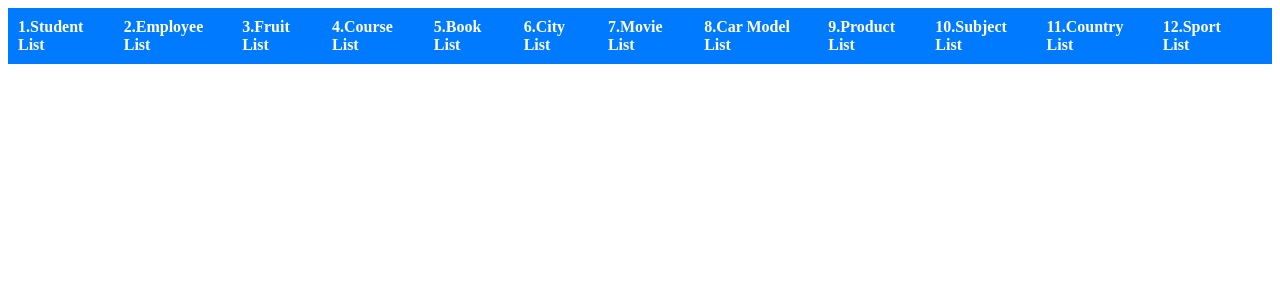
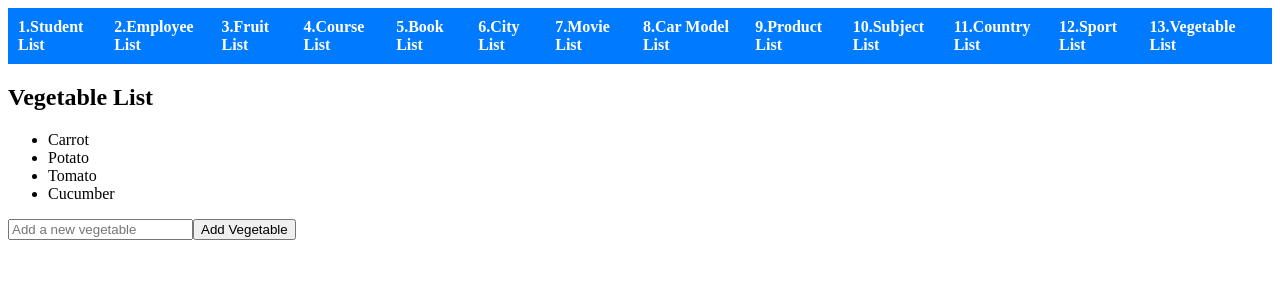
Before and after one commit to Xavierbaliw/Activity15-Angular-with-TypeScript-and-Data-Structures, an Angular app: page /vegetablelist in a window 1280 px wide. Before the commit this address led to /. Shown: the top 300 px of the page. Built offline with nearby package versions, Linux system fonts and the light colour scheme.

Commit message:
13TH COMMIT vegetablelist

```diff
--- a/src/app/app.component.html
+++ b/src/app/app.component.html
@@ -12,6 +12,7 @@
     <li><a routerLink="subjectlist">10.Subject List</a></li>
     <li><a routerLink="countrylist">11.Country List</a></li>
     <li><a routerLink="sportlist">12.Sport List</a></li>
+    <li><a routerLink="vegetablelist">13.Vegetable List</a></li>
   </ul>
 </nav>
 <router-outlet></router-outlet>
--- a/src/app/app.module.ts
+++ b/src/app/app.module.ts
@@ -17,6 +17,7 @@ import {ProductListComponent} from "./component/product-list/product-list.compon
 import {SubjectListComponent} from "./component/subject-list/subject-list.component";
 import {CountryListComponent} from "./component/country-list/country-list.component";
 import {SportListComponent} from "./component/sport-list/sport-list.component";
+import {VegetableListComponent} from "./component/vegetable-list/vegetable-list.component";
 
 
 const routes: Routes = [
@@ -32,6 +33,7 @@ const routes: Routes = [
   {path: 'subjectlist', component: SubjectListComponent},
   {path: 'countrylist', component: CountryListComponent},
   {path: 'sportlist', component: SportListComponent},
+  {path: 'vegetablelist', component: VegetableListComponent},
   ]
 
 @NgModule ({
@@ -57,6 +59,7 @@ const routes: Routes = [
     SubjectListComponent,
     CountryListComponent,
     SportListComponent,
+    VegetableListComponent,
     ],
   providers: [
 
--- /dev/null
+++ b/src/app/component/vegetable-list/vegetable-list.component.html
@@ -0,0 +1,13 @@
+<div class="container">
+  <h2>Vegetable List</h2>
+  <ul>
+    <li *ngFor="let vegetable of vegetables">{{ vegetable }}</li>
+  </ul>
+
+  <input
+    type="text"
+    [(ngModel)]="newVegetable"
+    placeholder="Add a new vegetable"
+  />
+  <button (click)="addVegetable()">Add Vegetable</button>
+</div>
--- /dev/null
+++ b/src/app/component/vegetable-list/vegetable-list.component.ts
@@ -0,0 +1,18 @@
+import { Component } from '@angular/core';
+
+@Component({
+  selector: 'app-vegetable-list',
+  templateUrl: './vegetable-list.component.html',
+  styleUrl: './vegetable-list.component.css'
+})
+export class VegetableListComponent {
+  vegetables: string[] = ['Carrot', 'Potato', 'Tomato', 'Cucumber'];
+  newVegetable: string = '';
+
+  addVegetable() {
+    if (this.newVegetable.trim() !== '') {
+      this.vegetables.push(this.newVegetable);
+      this.newVegetable = '';  // Clear the input after adding
+    }
+  }
+}
```
Also changed, not shown: src/app/component/vegetable-list/vegetable-list.component.css (added), 1 other file (tests, documents, lock files or other folders).
